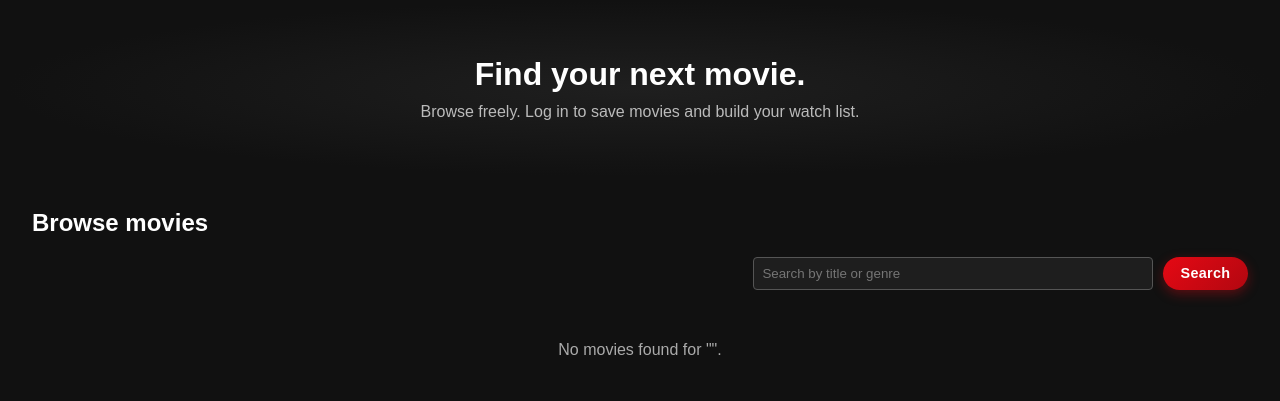
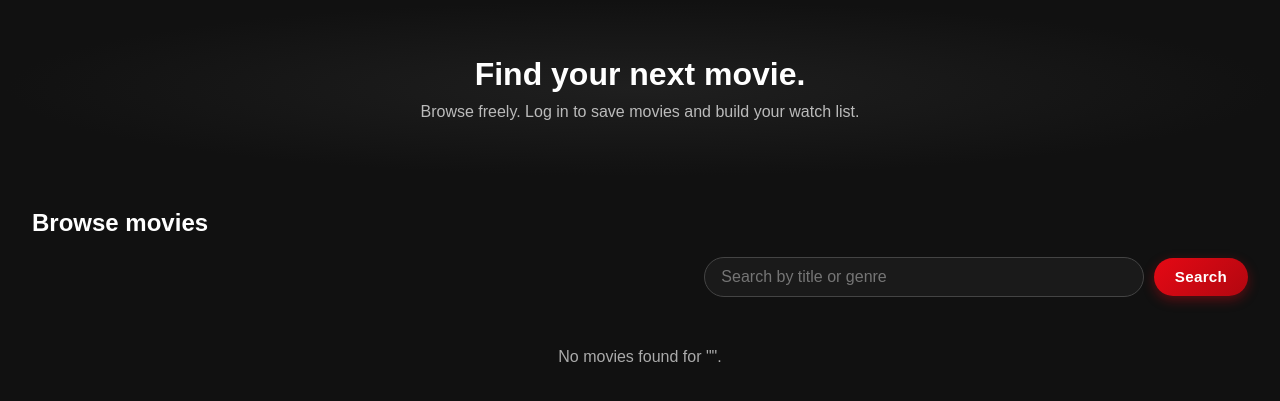
Before and after one commit to ZildJi/Movie-Marker, a PHP site: page / in a window 1280 px wide. Shown: the part 62-463 px from the top of the page. Run offline with PHP 8.4, Linux system fonts and the light colour scheme; data that the repository does not hold is empty.

Commit message:
bigger search bar

```diff
--- a/style.css
+++ b/style.css
@@ -60,14 +60,22 @@ nav a:hover { color: #fff; border-bottom-color: #e50914; }
 }
 .search input {
   flex: 1;
-  max-width: 400px;
-  padding: 0.5rem;
-  border-radius: 4px;
-  border: 1px solid #555;
-  background: #1e1e1e;
+  max-width: 440px;
+  padding: 0.65rem 1rem;
+  font-size: 1rem;
+  border-radius: 999px;
+  border: 1px solid #444;
+  background: #1a1a1a;
   color: #fff;
+  transition: border-color 0.2s, box-shadow 0.2s;
 }
-.search a { color: #e50914; }
+.search input:focus {
+  outline: none;
+  border-color: #e50914;
+  box-shadow: 0 0 0 3px rgba(229, 9, 20, 0.25);
+}
+.search .btn { padding: 0.65rem 1.3rem; font-size: 0.95rem; }
+.search a { color: #e50914; font-size: 0.95rem; }
 
 
 /* Movie grid and cards */
```
